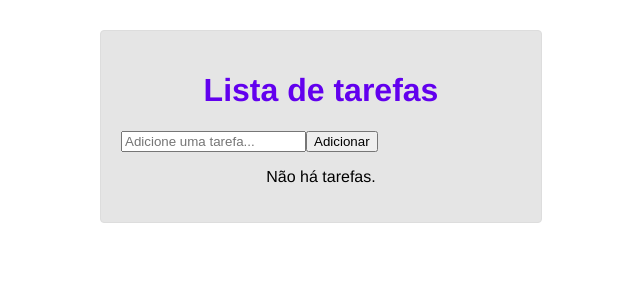
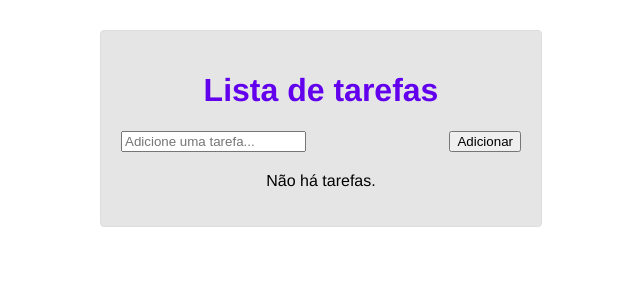
Before and after one commit to CoderLuizF/React-Todo-List, a React (Vite) app in the folder Projeto/: page / in a window 1280 px wide. Shown: the top 300 px of the page, without its empty margins (319-959 px from the left). Built offline with nearby package versions, Linux system fonts and the light colour scheme.

Commit message:
style: add styles to form container

```diff
--- a/Projeto/src/components/TodoApp.css
+++ b/Projeto/src/components/TodoApp.css
@@ -19,3 +19,9 @@ body {
     border: 1px solid #ddd;
     border-radius: 4px;
 }
+
+.form-container {
+    display: flex;
+    justify-content: space-between;
+    margin-bottom: 20px;
+}
--- a/Projeto/src/components/TodoApp.jsx
+++ b/Projeto/src/components/TodoApp.jsx
@@ -41,7 +41,7 @@ const TodoApp = () => {
     <div className="app-container">
       <h1 className="title">Lista de tarefas</h1>
 
-      <form onSubmit={handleSubmit}>
+      <form onSubmit={handleSubmit} className="form-container">
         <input
           type="text"
           className="input-field"
```
